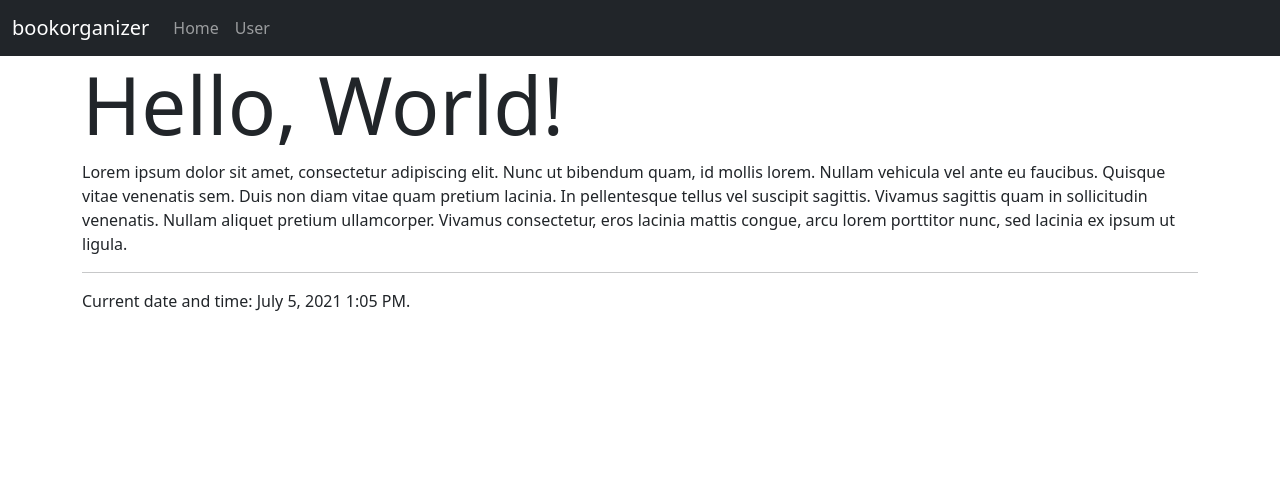
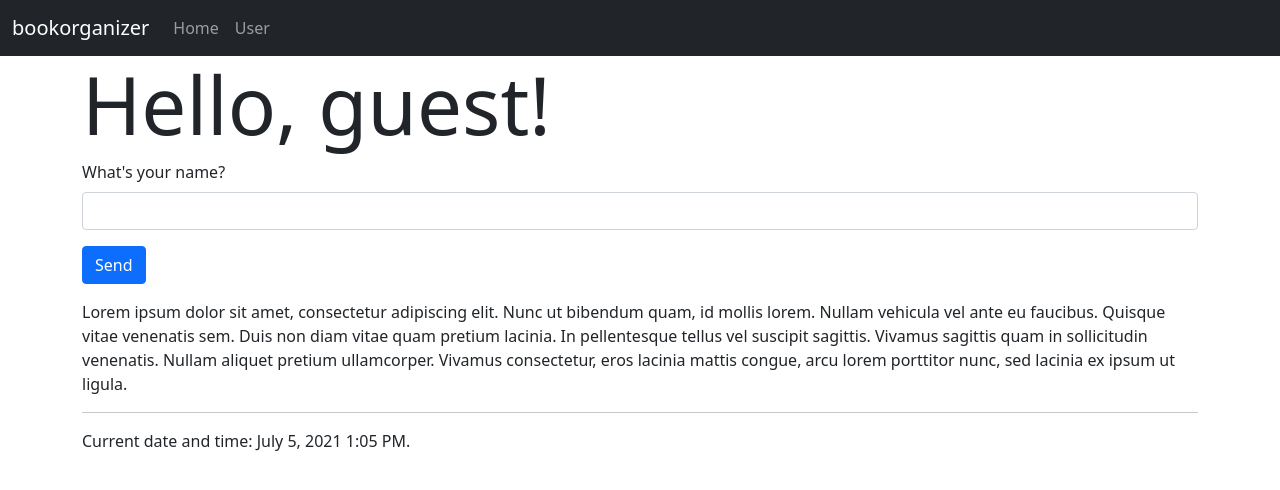
Before and after one commit to matbocz/bookorganizer, a Flask app: page / in a window 1280 px wide. Shown: the top 490 px of the page. Run offline with Flask 2, Linux system fonts and the light colour scheme; some libraries are stand-ins or nearby versions.

Commit message:
Show Name form on Home page

```diff
--- a/templates/index.html
+++ b/templates/index.html
@@ -3,7 +3,16 @@
 {% block title %}bookorganizer - Home page{% endblock %}
 
 {% block content %}
-<h1 class="display-1">Hello, World!</h1>
+<h1 class="display-1">Hello, {% if name %}{{ name }}{% else %}guest{% endif %}!</h1>
+
+<form method="post">
+    {{ form.csrf_token }}
+
+    <div class="mb-3">
+        {{ form.name.label(class='form-label') }} {{ form.name(class='form-control') }}
+    </div>
+    {{ form.submit(class='btn btn-primary mb-3') }}
+</form>
 
 <p>
     Lorem ipsum dolor sit amet, consectetur adipiscing elit. Nunc ut bibendum quam, id mollis lorem. Nullam vehicula vel
```
